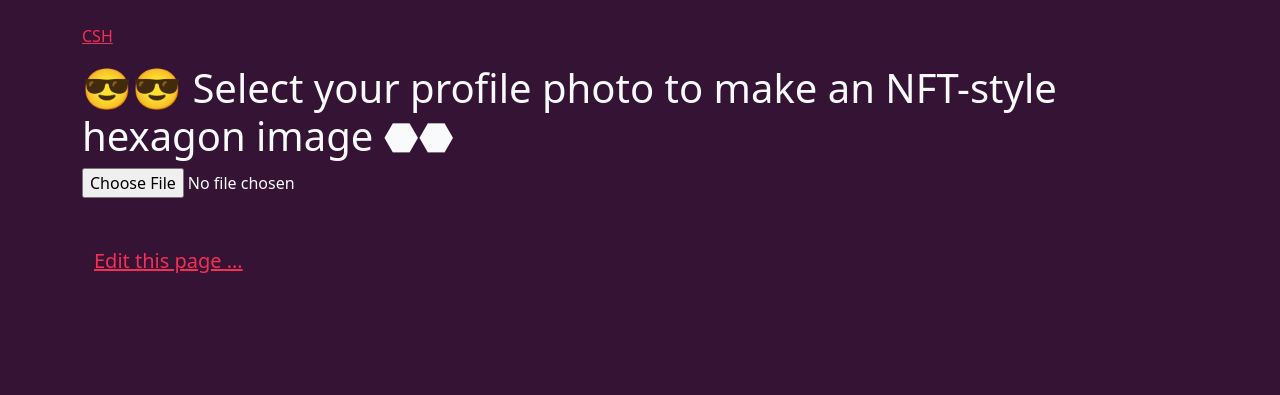
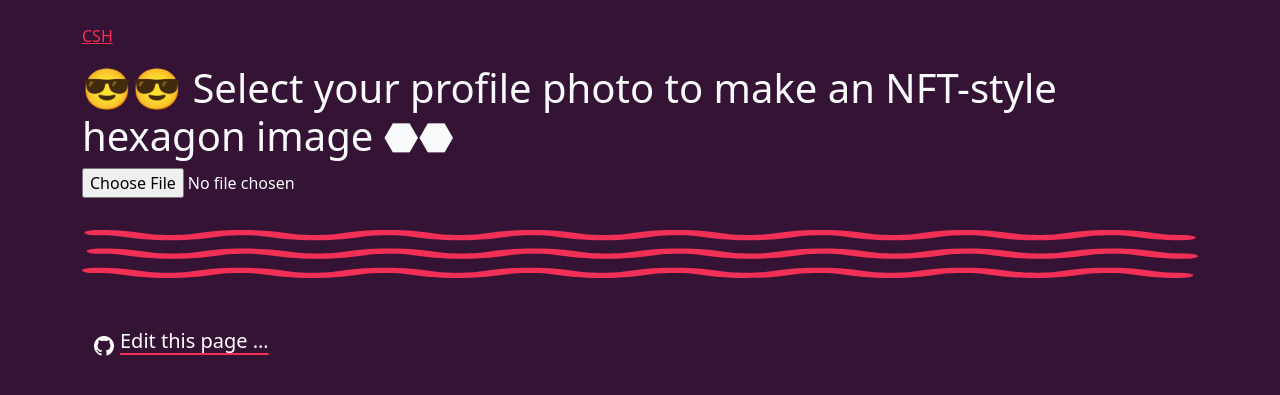
Before and after one commit to community-service/hour.gg, a Jekyll site: the page built from hexagonify.html, in a window 1280 px wide. Shown: the top 395 px of the page. Built offline with Jekyll 4.4.1, drawn with Linux system fonts in a browser that asks for light colours.

Commit message:
improve footer visibility via increased text contrast; add stylish divider to page layout

```diff
--- a/_layouts/page.html
+++ b/_layouts/page.html
@@ -46,20 +46,50 @@ breadcrumbs:
       }
 
       ::-webkit-scrollbar-track {
-    background-color: #341334;
+        background-color: #5c0e1f;
         border-radius: 20px;
       }
 
       ::-webkit-scrollbar-thumb {
-    background-color: grey;
+        background-color: #ffffff;
         border-radius: 20px;
-    border: 3px solid #341334;
+        border: 3px solid #5c0e1f;
       }
 
       ::-webkit-scrollbar-thumb:hover {
         background-color: #f2f2f2;
       }
 
+      * {
+        scrollbar-width: thin;
+        scrollbar-color: #ffffff #5c0e1f;
+      }
+
+      footer.footer-links a {
+        color: #ffffff !important;
+      }
+
+      footer.footer-links a:visited {
+        color: #ffffff !important;
+      }
+
+      footer.footer-links a:hover,
+      footer.footer-links a:focus {
+      color: grey !important;
+      -webkit-text-decoration-color: grey !important;
+      text-decoration-color: grey !important;
+    }
+
+      footer.footer-links a i,
+      footer.footer-links a svg {
+        color: inherit !important;
+        fill: currentColor;
+        stroke: currentColor;
+      }
+
+      main {
+        margin-bottom: 2rem;
+      }
     </style>
   </head>
 <body class="container-xl py-4">
@@ -78,8 +108,11 @@ breadcrumbs:
   <main>
 {{ content }}
   </main>
-  <footer class="container-xl my-4 py-4">
-    <a class="lead link-primary" href="https://github.com/community-service/hour.gg">Edit this page &hellip;</a>
+  <aside>
+    <img src="/assets/divider.svg" style="width: 100%; height: 3rem;" alt="Divider">
+  </aside>
+  <footer class="container-xl my-4 py-4 footer-links">
+    <a class="lead link-primary icon-link" href="https://github.com/community-service/hour.gg"><i class="bi bi-github"></i> Edit this page &hellip;</a>
   </footer>
   <script src="https://cdn.jsdelivr.net/npm/bootstrap@5.3.1/dist/js/bootstrap.bundle.min.js" integrity="sha384-HwwvtgBNo3bZJJLYd8oVXjrBZt8cqVSpeBNS5n7C8IVInixGAoxmnlMuBnhbgrkm" crossorigin="anonymous"></script>
   <script>
```
Also changed, not shown: index.html (+31 -4 lines). Lines whose indentation alone changed are shown as unchanged.
